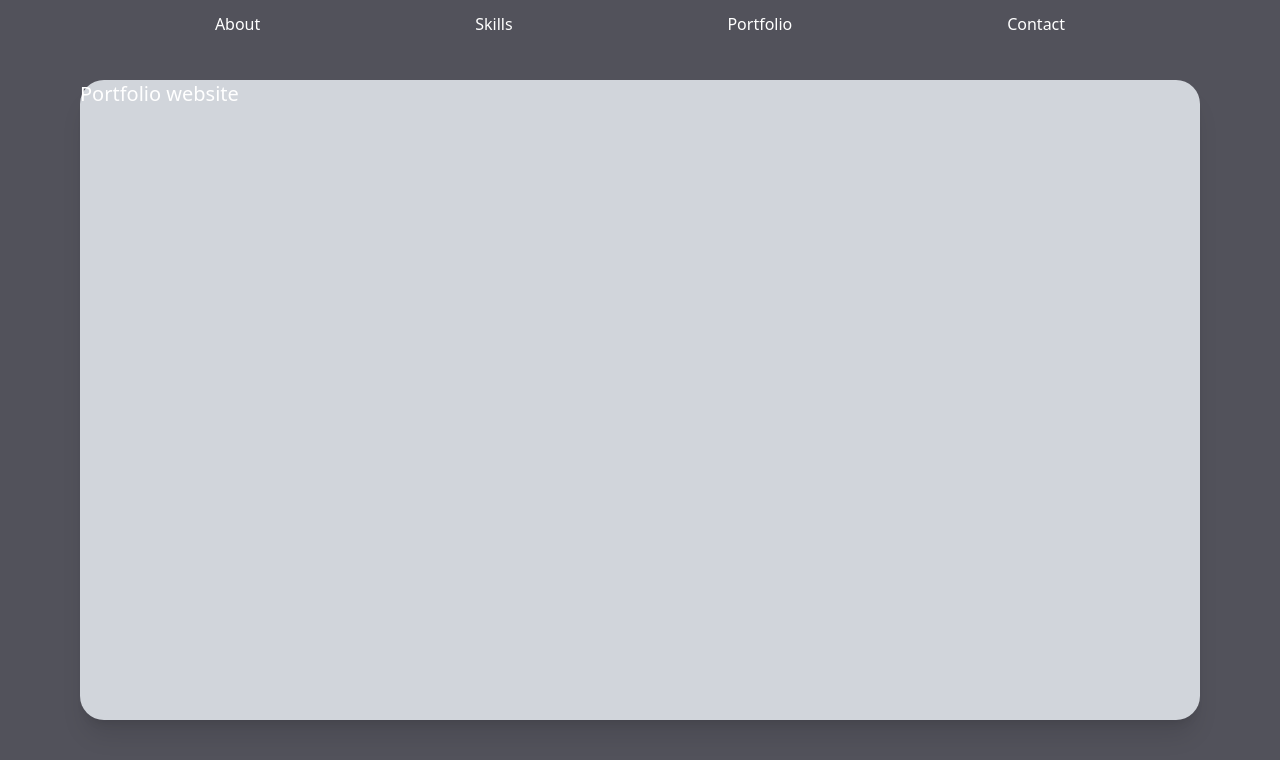
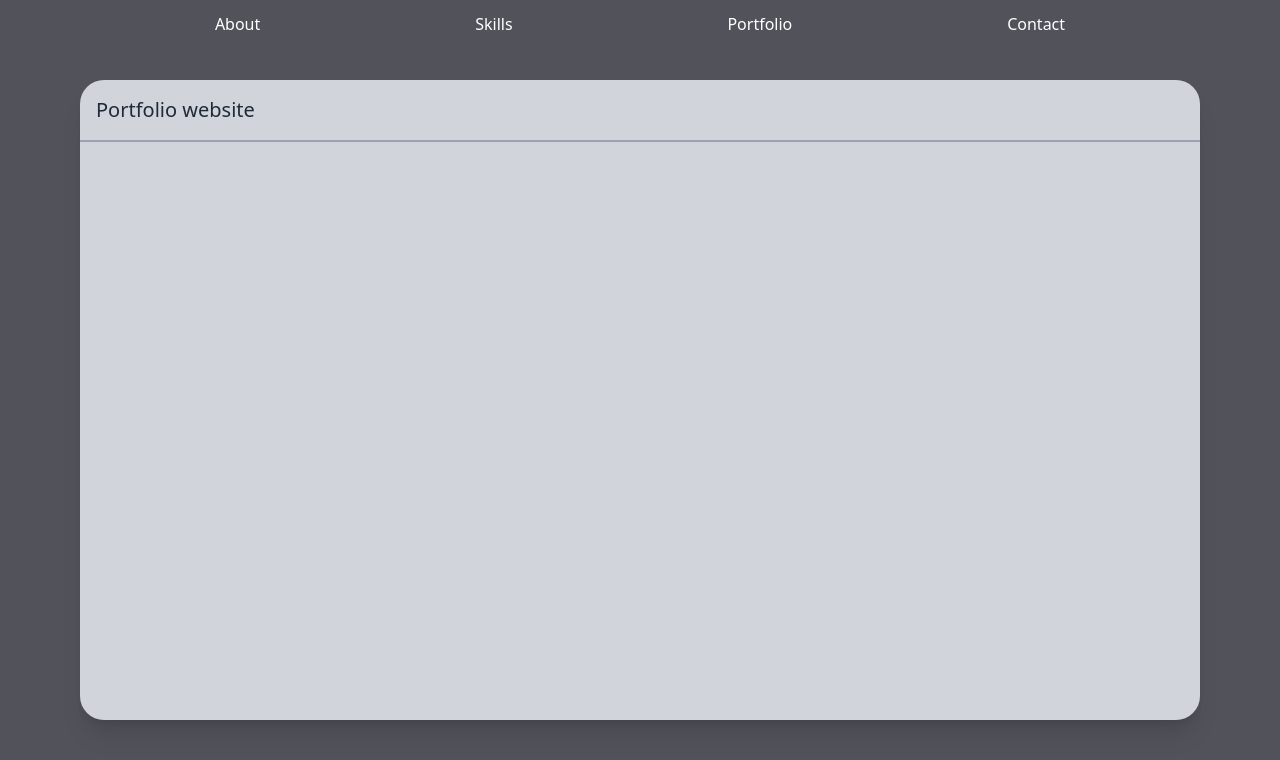
Before and after one commit to h8moss/next-js-portfolio, a Next.js app: page /portfolio in a window 1280 px wide. Shown: the top 760 px of the page. Built offline with nearby package versions, Linux system fonts and the light colour scheme.

Commit message:
added basic style to project components

```diff
--- a/pages/portfolio.jsx
+++ b/pages/portfolio.jsx
@@ -2,11 +2,17 @@ import { server } from '../config';
 
 export default function Portfolio({ projects }) {
 
-    const projectComponents = projects.map((v) => <div>{v.title}</div>);
+    const projectComponents = projects.map((v) =>
+        <button className='border-b-2 border-gray-400 h-min w-full hover:bg-white transition-all flex'>
+            <p className='m-4'>
+                {v.title}
+            </p>
+        </button>
+    );
 
     return (
         <div className="h-screen w-screen flex">
-            <div className="flex m-20 flex-grow rounded-3xl bg-gray-300 shadow-xl">
+            <div className="flex m-20 flex-grow rounded-3xl bg-gray-300 shadow-xl text-gray-800 overflow-clip">
                 {projectComponents}
             </div>
         </div>
```
